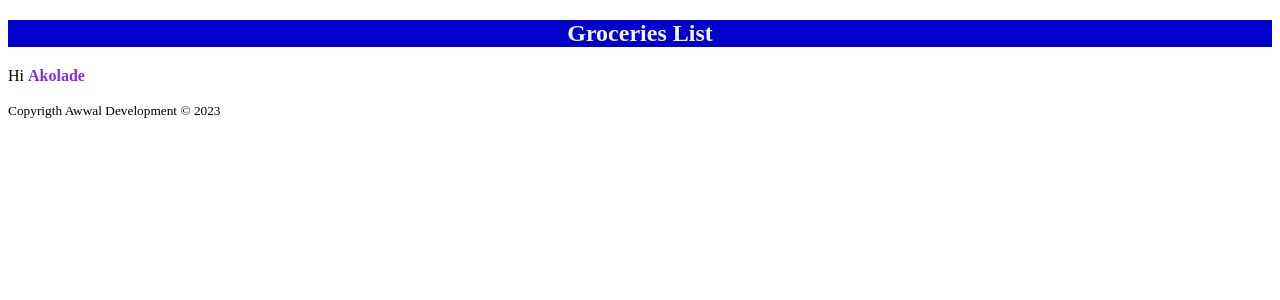
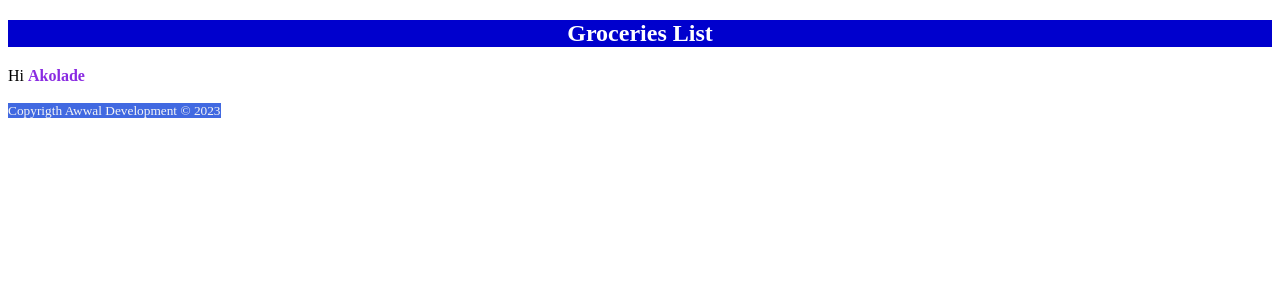
Before and after one commit to awwallawal/grocery_app_react, a React (Vite) app: page / in a window 1280 px wide. Shown: the top 300 px of the page. Built offline with nearby package versions, Linux system fonts and the light colour scheme.

Commit message:
Making the styling a variable in the Footer Component and calling the variable within the return key as opposed to making it a inline styling

```diff
--- a/src/Footer.jsx
+++ b/src/Footer.jsx
@@ -3,10 +3,14 @@ import React from 'react'
 function Footer() {
   const thisYear = new Date().getFullYear();
   const myName = "Awwal";
+  const footerStyle = {
+   backgroundColor: "royalblue",
+   color: "whitesmoke",
+  }
 
   return (
     <footer>
-      <small> Copyrigth {myName} Development  &copy; {thisYear} </small>
+      <small style={footerStyle}> Copyrigth {myName} Development  &copy; {thisYear} </small>
     </footer>
   )
 }
--- a/src/Header.jsx
+++ b/src/Header.jsx
@@ -6,7 +6,7 @@ function Header() {
         <nav>
           <h1 style={{
            backgroundColor: "mediumblue",
-           color: "whitesmoke",
+           color: "#fff",
            textAlign: "center"
           }} >Groceries List</h1>
         </nav>
```
